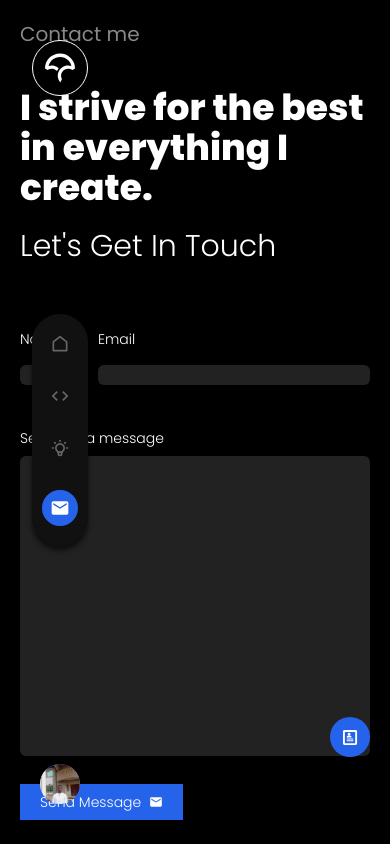
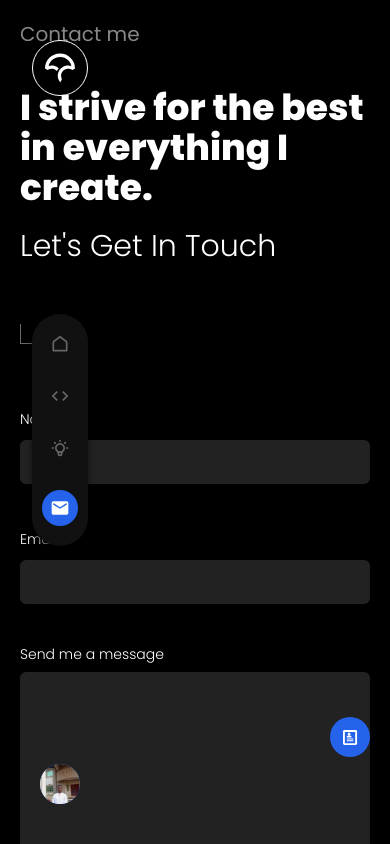
Before and after one commit to nsudekenechi/portfolio, a React (Vite) app in the folder frontend/: page /contact in a window 390 px wide. Shown: the top 844 px of the page. Built offline with nearby package versions, Linux system fonts and the light colour scheme.

Commit message:
Finished Contact Responsiveness

```diff
--- a/frontend/src/pages/Contact.jsx
+++ b/frontend/src/pages/Contact.jsx
@@ -10,29 +10,31 @@ export const Contact = () => {
           I strive for the best in everything I create.
         </p>
         <p className='text-3xl'>Let's Get In Touch</p>
-        <form action="" className='py-10'>
-          <div className="grid grid-cols-1 md:grid-cols-2 gap-x-10 gap-y-10">
+        <div className='w-10 h-5 border-l border-b border-[#666] my-10'></div>
+        <form action="" className=''>
+          <div className="grid grid-cols-1  md:grid-cols-2 gap-x-10 gap-y-10">
             <div>
               <div className='mb-2 '>
                 <label htmlFor="" className='text-sm'>Name</label>
               </div>
-              <input type="text" className='text-sm  w-[100%] md:py-3 md:px-5 outline-none  bg-[#222] rounded-md' />
+              <input type="text" className='text-sm  w-[100%] py-3 px-5 outline-none  bg-[#222] rounded-md' required/>
             </div>
 
             <div>
               <div className='mb-2 '>
                 <label htmlFor="" className='text-sm'>Email</label>
               </div>
-              <input type="text" className='text-sm  w-[100%] md:py-3 md:px-5 outline-none  bg-[#222] rounded-md' />
+              <input type="text" className='text-sm  w-[100%] py-3 px-5 outline-none  bg-[#222] rounded-md' required/>
             </div>
 
-            <div className='col-span-2 mb-5'>
+            <div className='md:col-span-2 mb-5'>
               <div className='mb-2 flex items-center gap-x-2'>
                 <label htmlFor="" className='text-sm'>Send me a message</label>
               </div>
-              <textarea name="" id="" className='text-sm w-[100%] bg-[#222]  resize-none outline-none md:py-3 md:px-5 rounded-md h-[300px]'></textarea>
+              <textarea name="" id="" className='text-sm w-[100%] bg-[#222]  resize-none outline-none py-3 px-5 rounded-md h-[300px]' required></textarea>
             </div>
           </div>
+
           <button className='flex gap-x-2 text-sm font-light items-center py-2 px-5 bg-blue-600'>Send Message <MdEmail /></button>
         </form>
 
```
